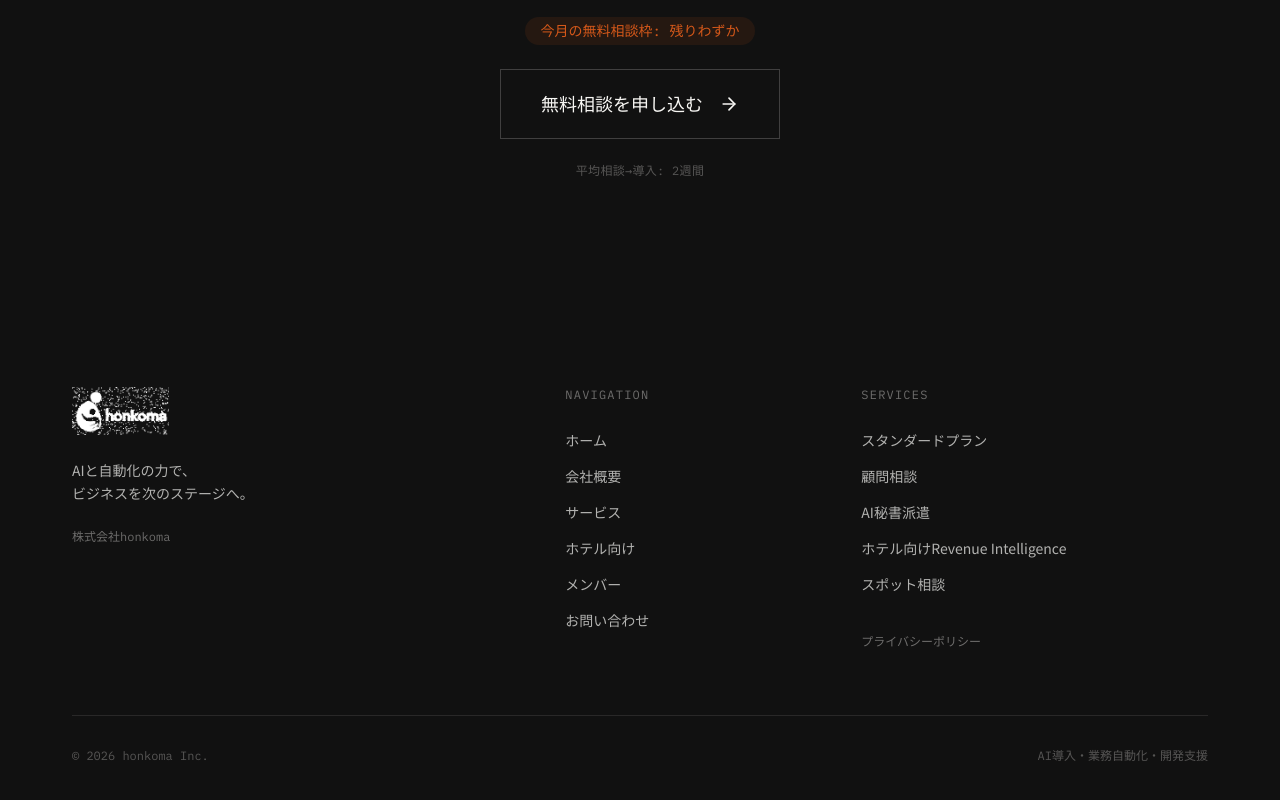
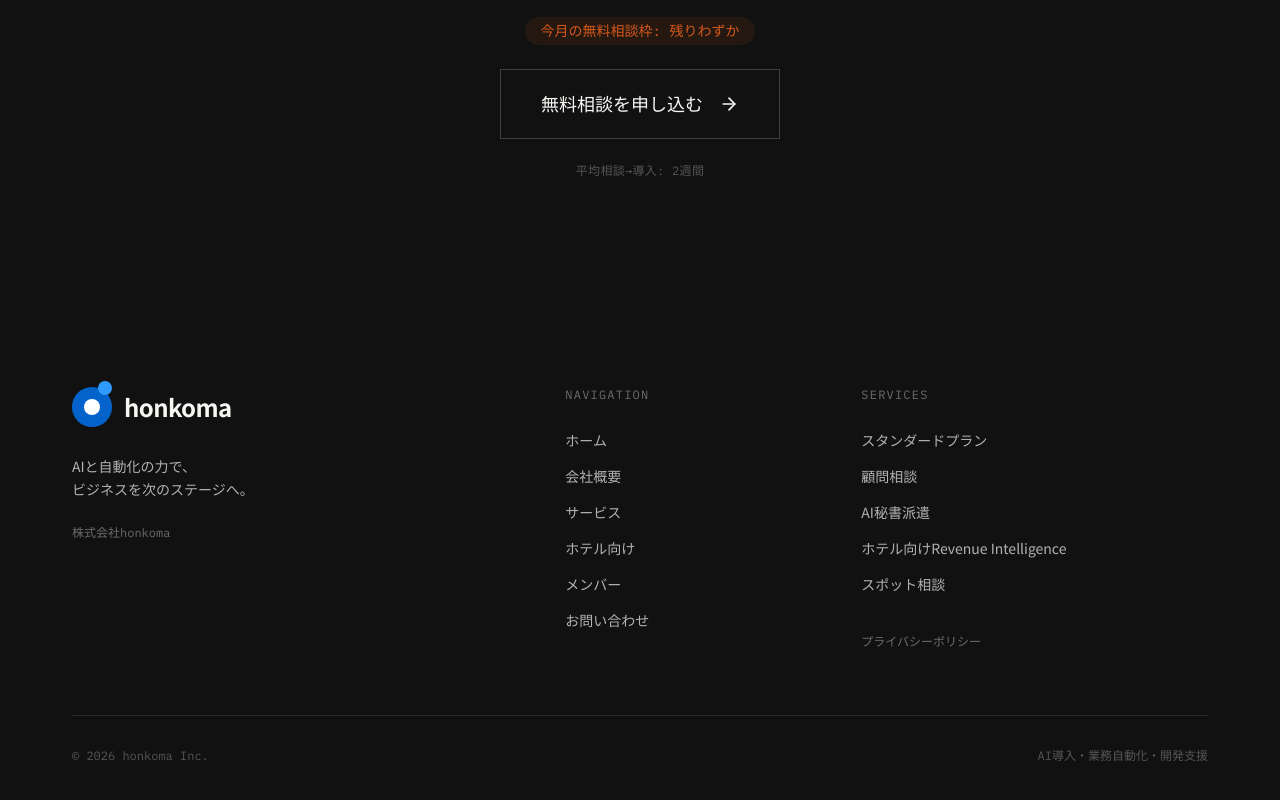
Before and after one commit to MaururuTakumi/qucikcliplp, a React (Vite) app: page / in a window 1280 px wide. Shown: the part 8734-9534 px from the top of the page. Built offline with nearby package versions, Linux system fonts and the light colour scheme.

Commit message:
fix: clean footer wordmark

```diff
--- a/src/components/Layout/Footer.tsx
+++ b/src/components/Layout/Footer.tsx
@@ -10,11 +10,15 @@ const Footer: React.FC = () => {
         <div className="grid grid-cols-1 md:grid-cols-12 gap-12">
           {/* Company */}
           <div className="md:col-span-5">
-            <img
-              className="h-12 w-auto filter brightness-0 invert mb-6"
-              src="/assets/hotel/honkoma-logo-blue.png"
-              alt="honkoma"
-            />
+            <Link to="/" className="mb-7 inline-flex items-center gap-3">
+              <span className="relative flex h-10 w-10 items-center justify-center rounded-full bg-[#0462CB]">
+                <span className="absolute -top-1.5 right-0 h-3.5 w-3.5 rounded-full bg-[#2F9BFF]" />
+                <span className="h-4 w-4 rounded-full bg-white" />
+              </span>
+              <span className="text-2xl font-bold tracking-tight text-cream">
+                honkoma
+              </span>
+            </Link>
             <p className="text-sm leading-relaxed mb-6 max-w-xs">
               AIと自動化の力で、<br />
               ビジネスを次のステージへ。
```
